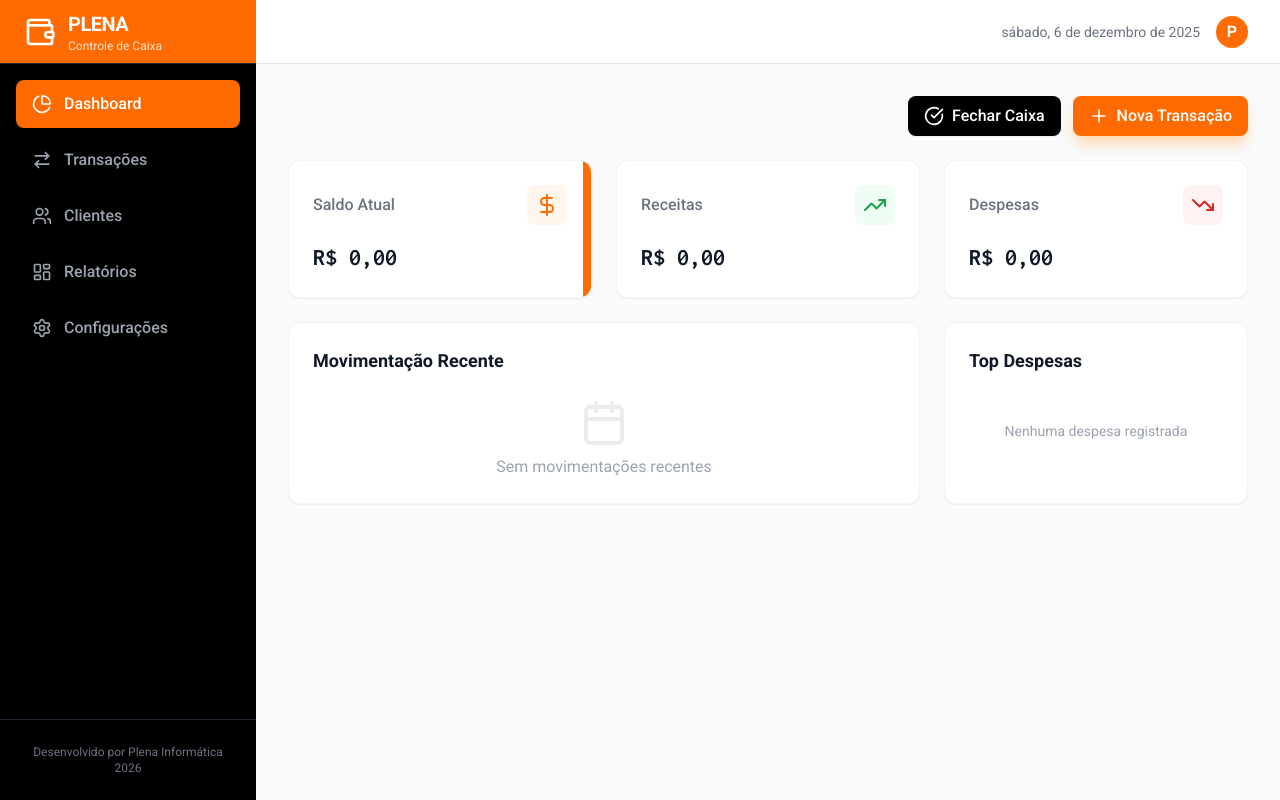
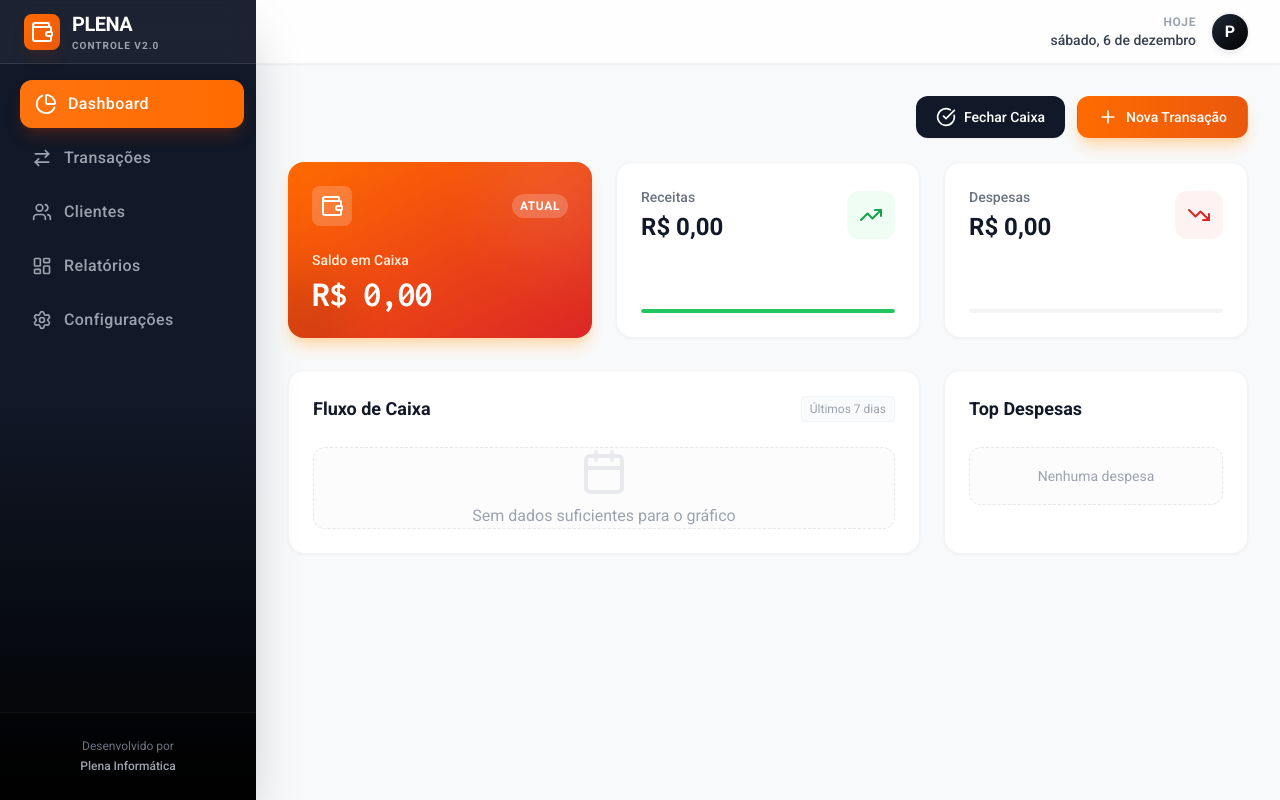
Before and after one commit to reinaldogramachof-hash/Plena-Controle-de-Caixa-, a React (Vite) app: page / in a window 1280 px wide. Built offline with nearby package versions, Linux system fonts and the light colour scheme.

Commit message:
feat: Enhance UI and chart rendering
Introduces UI refinements to the layout and buttons, including gradient backgrounds, subtle animations, and updated styling for a more modern aesthetic. Improves dashboard chart rendering by ensuring correct date sorting and simplifies data mapping logic.

```diff
--- a/components/Dashboard.tsx
+++ b/components/Dashboard.tsx
@@ -11,7 +11,7 @@ import {
   Pie,
   Cell
 } from 'recharts';
-import { TrendingUp, TrendingDown, DollarSign, Calendar } from 'lucide-react';
+import { TrendingUp, TrendingDown, DollarSign, Calendar, Wallet } from 'lucide-react';
 import { Transaction, Category } from '../types';
 import { formatCurrency } from '../utils';
 
@@ -36,37 +36,23 @@ export const Dashboard: React.FC<DashboardProps> = ({ transactions, categories }
   const balance = stats.income - stats.expense;
 
   const chartData = useMemo(() => {
-    // Key is the full ISO date (YYYY-MM-DD) to ensure uniqueness across years
     const dataMap: Record<string, {name: string, income: number, expense: number, dateKey: string}> = {};
-
-    // Sort transactions by date asc for correct chart rendering
     const sorted = [...transactions].sort((a, b) => a.date.localeCompare(b.date));
 
     sorted.forEach(t => {
-      // Use full date as key to prevent '01/01/2025' merging with '01/01/2026'
       const dateKey = t.date;
-
       if (!dataMap[dateKey]) {
-        // Create the display label (DD/MM)
         const parts = t.date.split('-');
         let dateLabel = t.date;
         if (parts.length === 3) {
            dateLabel = `${parts[2]}/${parts[1]}`;
         }
-
-        dataMap[dateKey] = {
-            name: dateLabel, // Visual label
-            dateKey: dateKey, // Sorting key
-            income: 0,
-            expense: 0
-        };
+        dataMap[dateKey] = { name: dateLabel, dateKey: dateKey, income: 0, expense: 0 };
       }
-
       if (t.type === 'income') dataMap[dateKey].income += t.amount;
       else dataMap[dateKey].expense += t.amount;
     });
 
-    // Take last 7 entries (days with activity)
     return Object.values(dataMap).slice(-7);
   }, [transactions]);
 
@@ -82,87 +68,110 @@ export const Dashboard: React.FC<DashboardProps> = ({ transactions, categories }
       .slice(0, 5);
   }, [transactions, categories]);
 
-  const COLORS = ['#FF6B00', '#000000', '#4CAF50', '#2196F3', '#9E9E9E'];
+  const COLORS = ['#FF6B00', '#1F2937', '#10B981', '#3B82F6', '#9CA3AF'];
 
   return (
-    <div className="space-y-6">
+    <div className="space-y-8 animate-fade-in">
+      {/* Hero Stats Section */}
       <div className="grid grid-cols-1 md:grid-cols-3 gap-6">
-        {/* Balance Card */}
-        <div className="bg-white p-6 rounded-xl shadow-sm border border-gray-100 relative overflow-hidden">
-          <div className="absolute right-0 top-0 h-full w-2 bg-plena-orange"></div>
-          <div className="flex items-center justify-between mb-4">
-             <h3 className="text-gray-500 font-medium">Saldo Atual</h3>
-             <div className="p-2 bg-orange-50 rounded-lg">
-                <DollarSign className="w-6 h-6 text-plena-orange" />
-             </div>
+
+        {/* Hero Balance Card */}
+        <div className="bg-gradient-to-br from-plena-orange to-red-600 rounded-2xl shadow-lg shadow-orange-200 text-white p-6 relative overflow-hidden transform hover:-translate-y-1 transition-transform duration-300">
+          <div className="absolute top-0 right-0 -mr-8 -mt-8 w-32 h-32 bg-white opacity-10 rounded-full blur-2xl"></div>
+          <div className="absolute bottom-0 left-0 -ml-8 -mb-8 w-24 h-24 bg-black opacity-10 rounded-full blur-xl"></div>
+
+          <div className="relative z-10">
+            <div className="flex items-center justify-between mb-6">
+               <div className="bg-white/20 p-2 rounded-lg backdrop-blur-sm">
+                 <Wallet className="w-6 h-6 text-white" />
+               </div>
+               <span className="text-xs font-bold uppercase tracking-wider bg-white/20 px-2 py-1 rounded-full backdrop-blur-sm">Atual</span>
+            </div>
+
+            <div>
+              <p className="text-orange-100 text-sm font-medium mb-1">Saldo em Caixa</p>
+              <h2 className="text-3xl lg:text-4xl font-mono font-bold tracking-tight">
+                {formatCurrency(balance)}
+              </h2>
+            </div>
           </div>
-          <p className={`text-2xl font-mono font-bold ${balance >= 0 ? 'text-gray-900' : 'text-red-600'}`}>
-            {formatCurrency(balance)}
-          </p>
         </div>
 
         {/* Income Card */}
-        <div className="bg-white p-6 rounded-xl shadow-sm border border-gray-100">
+        <div className="bg-white p-6 rounded-2xl shadow-sm border border-gray-100 hover:shadow-md transition-shadow duration-300 flex flex-col justify-between group">
           <div className="flex items-center justify-between mb-4">
-             <h3 className="text-gray-500 font-medium">Receitas</h3>
-             <div className="p-2 bg-green-50 rounded-lg">
+             <div>
+               <p className="text-gray-500 text-sm font-medium">Receitas</p>
+               <h3 className="text-2xl font-bold text-gray-900 mt-1 group-hover:text-green-600 transition-colors">
+                 {formatCurrency(stats.income)}
+               </h3>
+             </div>
+             <div className="p-3 bg-green-50 rounded-xl group-hover:bg-green-100 transition-colors">
                 <TrendingUp className="w-6 h-6 text-green-600" />
              </div>
           </div>
-          <p className="text-2xl font-mono font-bold text-gray-900">
-            {formatCurrency(stats.income)}
-          </p>
+          <div className="w-full bg-gray-100 h-1 rounded-full overflow-hidden">
+             <div className="bg-green-500 h-full rounded-full" style={{ width: '100%' }}></div>
+          </div>
         </div>
 
         {/* Expense Card */}
-        <div className="bg-white p-6 rounded-xl shadow-sm border border-gray-100">
+        <div className="bg-white p-6 rounded-2xl shadow-sm border border-gray-100 hover:shadow-md transition-shadow duration-300 flex flex-col justify-between group">
            <div className="flex items-center justify-between mb-4">
-             <h3 className="text-gray-500 font-medium">Despesas</h3>
-             <div className="p-2 bg-red-50 rounded-lg">
+             <div>
+               <p className="text-gray-500 text-sm font-medium">Despesas</p>
+               <h3 className="text-2xl font-bold text-gray-900 mt-1 group-hover:text-red-600 transition-colors">
+                 {formatCurrency(stats.expense)}
+               </h3>
+             </div>
+             <div className="p-3 bg-red-50 rounded-xl group-hover:bg-red-100 transition-colors">
                 <TrendingDown className="w-6 h-6 text-red-600" />
              </div>
           </div>
-          <p className="text-2xl font-mono font-bold text-gray-900">
-            {formatCurrency(stats.expense)}
-          </p>
+          <div className="w-full bg-gray-100 h-1 rounded-full overflow-hidden">
+             <div className="bg-red-500 h-full rounded-full" style={{ width: `${stats.income > 0 ? Math.min((stats.expense/stats.income)*100, 100) : 0}%` }}></div>
+          </div>
         </div>
       </div>
 
       <div className="grid grid-cols-1 lg:grid-cols-3 gap-6">
         {/* Main Chart */}
-        <div className="lg:col-span-2 bg-white p-6 rounded-xl shadow-sm border border-gray-100 flex flex-col">
-          <h3 className="text-lg font-bold text-gray-900 mb-6">Movimentação Recente</h3>
+        <div className="lg:col-span-2 bg-white p-6 rounded-2xl shadow-sm border border-gray-100 flex flex-col">
+          <div className="flex items-center justify-between mb-6">
+            <h3 className="text-lg font-bold text-gray-900">Fluxo de Caixa</h3>
+            <span className="text-xs text-gray-400 bg-gray-50 px-2 py-1 rounded border border-gray-100">Últimos 7 dias</span>
+          </div>
+
           <div className="h-72 w-full flex-1">
             {chartData.length > 0 ? (
               <ResponsiveContainer width="100%" height="100%">
-                <BarChart data={chartData} margin={{ top: 5, right: 30, left: 20, bottom: 5 }}>
-                  <CartesianGrid strokeDasharray="3 3" vertical={false} stroke="#f0f0f0" />
-                  <XAxis dataKey="name" axisLine={false} tickLine={false} tick={{fill: '#6b7280'}} dy={10} />
-                  <YAxis axisLine={false} tickLine={false} tick={{fill: '#6b7280'}} tickFormatter={(val) => `R$${val}`} />
+                <BarChart data={chartData} margin={{ top: 5, right: 10, left: 10, bottom: 5 }} barGap={8}>
+                  <CartesianGrid strokeDasharray="3 3" vertical={false} stroke="#f3f4f6" />
+                  <XAxis dataKey="name" axisLine={false} tickLine={false} tick={{fill: '#9CA3AF', fontSize: 12}} dy={10} />
+                  <YAxis axisLine={false} tickLine={false} tick={{fill: '#9CA3AF', fontSize: 12}} tickFormatter={(val) => `R$${val}`} />
                   <Tooltip
-                    cursor={{fill: '#f9fafb'}}
-                    contentStyle={{borderRadius: '8px', border: 'none', boxShadow: '0 4px 6px -1px rgba(0, 0, 0, 0.1)', color: '#000'}}
-                    itemStyle={{ color: '#000' }}
-                    labelStyle={{ color: '#000', fontWeight: 'bold' }}
+                    cursor={{fill: '#F9FAFB'}}
+                    contentStyle={{borderRadius: '12px', border: 'none', boxShadow: '0 10px 15px -3px rgba(0, 0, 0, 0.1)', color: '#1F2937'}}
+                    itemStyle={{ fontSize: '14px', fontWeight: 500 }}
                     formatter={(value: number) => formatCurrency(value)}
                   />
-                  <Bar dataKey="income" name="Entrada" fill="#4CAF50" radius={[4, 4, 0, 0]} barSize={30} />
-                  <Bar dataKey="expense" name="Saída" fill="#F44336" radius={[4, 4, 0, 0]} barSize={30} />
+                  <Bar dataKey="income" name="Entrada" fill="#10B981" radius={[6, 6, 0, 0]} barSize={24} />
+                  <Bar dataKey="expense" name="Saída" fill="#EF4444" radius={[6, 6, 0, 0]} barSize={24} />
                 </BarChart>
               </ResponsiveContainer>
             ) : (
-              <div className="h-full flex flex-col items-center justify-center text-gray-400">
+              <div className="h-full flex flex-col items-center justify-center text-gray-400 bg-gray-50/50 rounded-xl border border-dashed border-gray-200">
                 <Calendar className="w-12 h-12 mb-2 opacity-20" />
-                <p>Sem movimentações recentes</p>
+                <p>Sem dados suficientes para o gráfico</p>
               </div>
             )}
           </div>
         </div>
 
         {/* Categories Pie */}
-        <div className="bg-white p-6 rounded-xl shadow-sm border border-gray-100 flex flex-col">
+        <div className="bg-white p-6 rounded-2xl shadow-sm border border-gray-100 flex flex-col">
           <h3 className="text-lg font-bold text-gray-900 mb-6">Top Despesas</h3>
-          <div className="h-64 w-full flex-1">
+          <div className="h-64 w-full flex-1 relative">
              {categoryData.length > 0 ? (
                <ResponsiveContainer width="100%" height="100%">
                   <PieChart>
@@ -174,6 +183,7 @@ export const Dashboard: React.FC<DashboardProps> = ({ transactions, categories }
                       outerRadius={80}
                       paddingAngle={5}
                       dataKey="value"
+                      stroke="none"
                     >
                       {categoryData.map((entry, index) => (
                         <Cell key={`cell-${index}`} fill={COLORS[index % COLORS.length]} />
@@ -181,25 +191,34 @@ export const Dashboard: React.FC<DashboardProps> = ({ transactions, categories }
                     </Pie>
                     <Tooltip
                       formatter={(value: number) => formatCurrency(value)}
-                      contentStyle={{borderRadius: '8px', border: 'none', boxShadow: '0 4px 6px -1px rgba(0, 0, 0, 0.1)'}}
-                      itemStyle={{ color: '#000' }}
+                      contentStyle={{borderRadius: '12px', border: 'none', boxShadow: '0 10px 15px -3px rgba(0, 0, 0, 0.1)'}}
+                      itemStyle={{ color: '#1F2937' }}
                     />
                   </PieChart>
                </ResponsiveContainer>
              ) : (
-               <div className="h-full flex flex-col items-center justify-center text-gray-400">
-                  <p className="text-sm">Nenhuma despesa registrada</p>
+               <div className="h-full flex flex-col items-center justify-center text-gray-400 bg-gray-50/50 rounded-xl border border-dashed border-gray-200">
+                  <p className="text-sm">Nenhuma despesa</p>
                </div>
              )}
+
+             {/* Center Text (Optional Polish) */}
+             {categoryData.length > 0 && (
+                <div className="absolute inset-0 flex items-center justify-center pointer-events-none">
+                  <div className="text-center">
+                    <p className="text-xs text-gray-400 font-medium">Total</p>
+                  </div>
+                </div>
+             )}
           </div>
-          <div className="space-y-2 mt-4">
+          <div className="space-y-3 mt-6">
              {categoryData.map((cat, idx) => (
-               <div key={idx} className="flex justify-between items-center text-sm">
+               <div key={idx} className="flex justify-between items-center text-sm group cursor-default">
                  <div className="flex items-center">
-                   <span className="w-3 h-3 rounded-full mr-2" style={{backgroundColor: COLORS[idx % COLORS.length]}}></span>
-                   <span className="text-gray-600 truncate max-w-[120px]">{cat.name}</span>
+                   <span className="w-2.5 h-2.5 rounded-full mr-2.5 transition-transform group-hover:scale-125" style={{backgroundColor: COLORS[idx % COLORS.length]}}></span>
+                   <span className="text-gray-600 truncate max-w-[120px] group-hover:text-gray-900 transition-colors">{cat.name}</span>
                  </div>
-                 <span className="font-medium text-gray-900">{formatCurrency(cat.value)}</span>
+                 <span className="font-medium text-gray-900 bg-gray-50 px-2 py-0.5 rounded text-xs">{formatCurrency(cat.value)}</span>
                </div>
              ))}
           </div>
--- a/components/Layout.tsx
+++ b/components/Layout.tsx
@@ -30,11 +30,11 @@ export const Layout: React.FC<LayoutProps> = ({ children }) => {
   ];
 
   return (
-    <div className="flex h-screen bg-gray-50 overflow-hidden">
+    <div className="flex h-screen bg-gray-50 overflow-hidden font-sans">
       {/* Mobile Sidebar Overlay */}
       {isSidebarOpen && (
         <div
-          className="fixed inset-0 z-20 bg-black bg-opacity-50 lg:hidden"
+          className="fixed inset-0 z-20 bg-black/60 backdrop-blur-sm lg:hidden transition-opacity"
           onClick={() => setIsSidebarOpen(false)}
         />
       )}
@@ -42,19 +42,23 @@ export const Layout: React.FC<LayoutProps> = ({ children }) => {
       {/* Sidebar */}
       <aside
         className={`
-          fixed lg:static inset-y-0 left-0 z-30 w-64 bg-black text-white transform transition-transform duration-300 ease-in-out
+          fixed lg:static inset-y-0 left-0 z-30 w-64
+          bg-gradient-to-b from-gray-900 via-gray-900 to-black
+          text-white transform transition-transform duration-300 ease-in-out shadow-2xl
           ${isSidebarOpen ? 'translate-x-0' : '-translate-x-full lg:translate-x-0'}
         `}
       >
-        <div className="h-16 flex items-center px-6 border-b border-gray-800 bg-plena-orange">
-          <Wallet className="w-8 h-8 text-white mr-3" />
+        <div className="h-16 flex items-center px-6 border-b border-white/10 bg-white/5 backdrop-blur-md">
+          <div className="bg-gradient-to-br from-plena-orange to-orange-600 p-1.5 rounded-lg mr-3 shadow-lg shadow-orange-900/20">
+            <Wallet className="w-6 h-6 text-white" />
+          </div>
           <div>
-            <h1 className="text-xl font-bold tracking-tight">PLENA</h1>
-            <p className="text-xs text-white/80">Controle de Caixa</p>
+            <h1 className="text-xl font-bold tracking-tight text-white">PLENA</h1>
+            <p className="text-[10px] uppercase tracking-widest text-gray-400 font-semibold">Controle v2.0</p>
           </div>
         </div>
 
-        <nav className="p-4 space-y-2">
+        <nav className="p-4 space-y-1.5">
           {navItems.map((item) => {
             const isActive = location.pathname === item.path;
             const Icon = item.icon;
@@ -64,60 +68,66 @@ export const Layout: React.FC<LayoutProps> = ({ children }) => {
                 to={item.path}
                 onClick={() => setIsSidebarOpen(false)}
                 className={`
-                  flex items-center px-4 py-3 rounded-lg transition-colors
+                  flex items-center px-4 py-3 rounded-xl transition-all duration-200 group relative overflow-hidden
                   ${isActive
-                    ? 'bg-plena-orange text-white'
-                    : 'text-gray-400 hover:bg-gray-900 hover:text-white'}
+                    ? 'bg-plena-orange text-white shadow-lg shadow-orange-900/40 translate-x-1'
+                    : 'text-gray-400 hover:bg-white/10 hover:text-white'}
                 `}
               >
-                <Icon className="w-5 h-5 mr-3" />
-                <span className="font-medium">{item.label}</span>
+                {isActive && (
+                   <div className="absolute inset-0 bg-gradient-to-r from-white/20 to-transparent opacity-30" />
+                )}
+                <Icon className={`w-5 h-5 mr-3 transition-transform ${isActive ? 'scale-110' : 'group-hover:scale-110'}`} />
+                <span className="font-medium tracking-wide">{item.label}</span>
               </Link>
             );
           })}
         </nav>
 
-        <div className="absolute bottom-0 w-full p-6 border-t border-gray-800">
-           <p className="text-xs text-gray-500 text-center">
-             Desenvolvido por{' '}
+        <div className="absolute bottom-0 w-full p-6 border-t border-white/5 bg-black/20">
+           <p className="text-xs text-gray-500 text-center leading-relaxed">
+             Desenvolvido por<br/>
              <a
                href="https://www.plenainformatica.com.br"
                target="_blank"
                rel="noopener noreferrer"
-               className="hover:text-gray-400 transition-colors"
-               style={{ textDecoration: 'none', color: 'inherit' }}
+               className="text-gray-400 hover:text-white transition-colors font-medium"
+               style={{ textDecoration: 'none' }}
              >
                Plena Informática
-             </a>{' '}
-             2026
+             </a>
            </p>
         </div>
       </aside>
 
       {/* Main Content */}
-      <div className="flex-1 flex flex-col overflow-hidden">
-        {/* Header */}
-        <header className="bg-white border-b border-gray-200 h-16 flex items-center justify-between px-4 lg:px-8">
+      <div className="flex-1 flex flex-col overflow-hidden bg-[#F8F9FA]">
+        {/* Glassmorphism Header */}
+        <header className="sticky top-0 z-10 h-16 flex items-center justify-between px-4 lg:px-8
+                           bg-white/80 backdrop-blur-md border-b border-gray-200/50 shadow-sm transition-all">
           <button
             onClick={toggleSidebar}
-            className="p-2 rounded-md hover:bg-gray-100 lg:hidden text-gray-600"
+            className="p-2 rounded-lg hover:bg-gray-100 lg:hidden text-gray-600 transition-colors"
           >
             <Menu className="w-6 h-6" />
           </button>
 
           <div className="ml-auto flex items-center space-x-4">
              <div className="text-right hidden sm:block">
-               <p className="text-sm text-gray-500">{new Date().toLocaleDateString('pt-BR', { weekday: 'long', year: 'numeric', month: 'long', day: 'numeric' })}</p>
+               <p className="text-xs font-bold text-gray-400 uppercase tracking-wider">Hoje</p>
+               <p className="text-sm font-medium text-gray-700">{new Date().toLocaleDateString('pt-BR', { weekday: 'long', day: 'numeric', month: 'long' })}</p>
              </div>
-             <div className="h-8 w-8 bg-plena-orange rounded-full flex items-center justify-center text-white font-bold">
+             <div className="h-9 w-9 bg-gradient-to-br from-gray-800 to-black rounded-full flex items-center justify-center text-white font-bold shadow-md ring-2 ring-gray-100 cursor-pointer hover:ring-plena-orange transition-all">
                 P
              </div>
           </div>
         </header>
 
         {/* Scrollable Area */}
-        <main className="flex-1 overflow-y-auto p-4 lg:p-8">
-          {children}
+        <main className="flex-1 overflow-y-auto p-4 lg:p-8 scroll-smooth">
+          <div className="max-w-7xl mx-auto">
+             {children}
+          </div>
         </main>
       </div>
     </div>
--- a/components/ui/Button.tsx
+++ b/components/ui/Button.tsx
@@ -13,20 +13,20 @@ export const Button: React.FC<ButtonProps> = ({
   children,
   ...props
 }) => {
-  const baseStyles = "inline-flex items-center justify-center font-medium transition-colors focus:outline-none focus:ring-2 focus:ring-offset-2 disabled:opacity-50 disabled:cursor-not-allowed rounded-lg";
+  const baseStyles = "inline-flex items-center justify-center font-medium transition-all duration-200 focus:outline-none focus:ring-2 focus:ring-offset-2 disabled:opacity-50 disabled:cursor-not-allowed rounded-xl active:scale-95";
 
   const variants = {
-    primary: "bg-plena-orange text-white hover:bg-orange-700 focus:ring-plena-orange",
-    secondary: "bg-black text-white hover:bg-gray-800 focus:ring-black",
-    outline: "border-2 border-plena-orange text-plena-orange hover:bg-orange-50",
-    ghost: "text-gray-600 hover:bg-gray-100",
-    danger: "bg-red-600 text-white hover:bg-red-700 focus:ring-red-500"
+    primary: "bg-gradient-to-r from-plena-orange to-orange-600 text-white hover:shadow-lg hover:shadow-orange-200 hover:-translate-y-0.5 focus:ring-plena-orange border border-transparent",
+    secondary: "bg-gray-900 text-white hover:bg-gray-800 hover:shadow-lg hover:-translate-y-0.5 focus:ring-gray-900",
+    outline: "border-2 border-plena-orange text-plena-orange hover:bg-orange-50 bg-white",
+    ghost: "text-gray-600 hover:bg-gray-100 hover:text-gray-900",
+    danger: "bg-gradient-to-r from-red-500 to-red-600 text-white hover:shadow-lg hover:shadow-red-200 hover:-translate-y-0.5 focus:ring-red-500"
   };
 
   const sizes = {
-    sm: "px-3 py-1.5 text-sm",
-    md: "px-4 py-2 text-base",
-    lg: "px-6 py-3 text-lg"
+    sm: "px-3 py-1.5 text-xs uppercase tracking-wide",
+    md: "px-5 py-2.5 text-sm",
+    lg: "px-8 py-4 text-base"
   };
 
   return (
```
